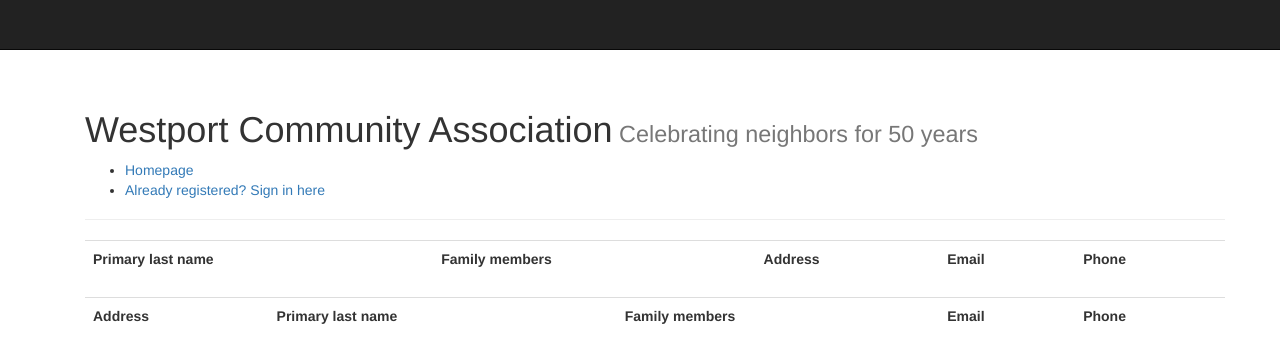
After one commit to hpaasch/westport, a Django app: page /directory/ in a window 1280 px wide. The commit adds this page. Shown: the top 363 px of the page. Run offline with Django 3.2, Linux system fonts and the light colour scheme; lists and menus that the app fills with data are empty; parts of the project's set-up code (start-up, migrations or seed data) failed here and were passed over; some libraries are stand-ins or nearby versions.

Commit message:
added directory

```diff
--- a/nabes_app/views.py
+++ b/nabes_app/views.py
@@ -58,3 +58,14 @@ class LeadershipListView(ListView):
         context = super().get_context_data(**kwargs)
         context['officer_list'] = Officer.objects.filter(term='2016-17')
         return context
+
+
+class DirectoryListView(ListView):
+    template_name='directory.html'
+    model = Profile
+
+    def get_context_data(self, **kwargs):
+        context = super().get_context_data(**kwargs)
+        context['directory_list'] = Profile.objects.filter(resident_status='yes').order_by('primary_last_name')
+        context['street_list'] = Profile.objects.filter(resident_status='yes').order_by('street', 'house_number')
+        return context
--- a/templates/base.html
+++ b/templates/base.html
@@ -29,9 +29,13 @@
           <li> <a  href={% url 'profile_view' %}>Profile</a></li>
           <li> <a  href="{% url 'logout' %}?next=/">Logout</a></li>
            {# <a class="btn btn-primary" href="{% url 'newsletter_listview' %}">Newsletters</a>#}
+
            {% else %}
              <li><a  href={% url 'login' %}>Already registered? Sign in here</a></li>
              {# <a class="btn btn-primary" href={% url 'create_account_view' %}>Create Account</a>#}
+           {% endif %}
+           {% if request.user.is_staff%}
+           <li> <a  href={% url 'directory_listview' %}>Directory</a></li>
            {% endif %}
         </ul>
 
--- /dev/null
+++ b/templates/directory.html
@@ -0,0 +1,45 @@
+{% extends "base.html" %}
+
+{% block content %}
+  <table class="table table-hover" id="public">
+      <th>Primary last name</th>
+      <th>Family members</th>
+      <th>Address</th>
+      <th>Email</th>
+      <th>Phone</th>
+      <tbody>
+      {% for resident in directory_list %}
+          <tr>
+              <td>{{ resident.primary_last_name }}</td>
+              <td>{{ resident.family_members }}</td>
+              <td>{{ resident.house_number}} {{ resident.street }}</td>
+              <td><a href="mailto:{{ resident.primary_email }}">{{ resident.primary_email }}</a></td>
+              <td>{{ resident.primary_phone }}</td>
+          </tr>
+      {% endfor %}
+      </tbody>
+  </table>
+
+
+  <table class="table table-hover" id="public">
+      <th>Address</th>
+      <th>Primary last name</th>
+      <th>Family members</th>
+      <th>Email</th>
+      <th>Phone</th>
+      <tbody>
+      {% for resident in street_list %}
+          <tr>
+              <td>{{ resident.house_number}} {{ resident.street }}</td>
+              <td>{{ resident.primary_last_name }}</td>
+              <td>{{ resident.family_members }}</td>
+              <td><a href="mailto:{{ resident.primary_email }}">{{ resident.primary_email }}</a></td>
+              <td>{{ resident.primary_phone }}</td>
+          </tr>
+      {% endfor %}
+      </tbody>
+  </table>
+
+
+
+{% endblock %}
--- a/westport/urls.py
+++ b/westport/urls.py
@@ -6,7 +6,7 @@ from django.contrib.auth.views import logout
 
 
 from nabes_app.views import (IndexView, NewsletterListView, CreateAccountView,
-ProfileView, ProfileUpdateView, LeadershipListView)
+ProfileView, ProfileUpdateView, LeadershipListView, DirectoryListView)
 
 
 urlpatterns = [
@@ -19,4 +19,5 @@ urlpatterns = [
     url(r'^$', IndexView.as_view(), name='index_view'),
     url(r'^newsletter/$', NewsletterListView.as_view(), name='newsletter_listview'),
     url(r'^leadership/$', LeadershipListView.as_view(), name='leadership_listview'),
+    url(r'^directory/$', DirectoryListView.as_view(), name='directory_listview'),
 ] + static(settings.MEDIA_URL, document_root=settings.MEDIA_ROOT)
```
